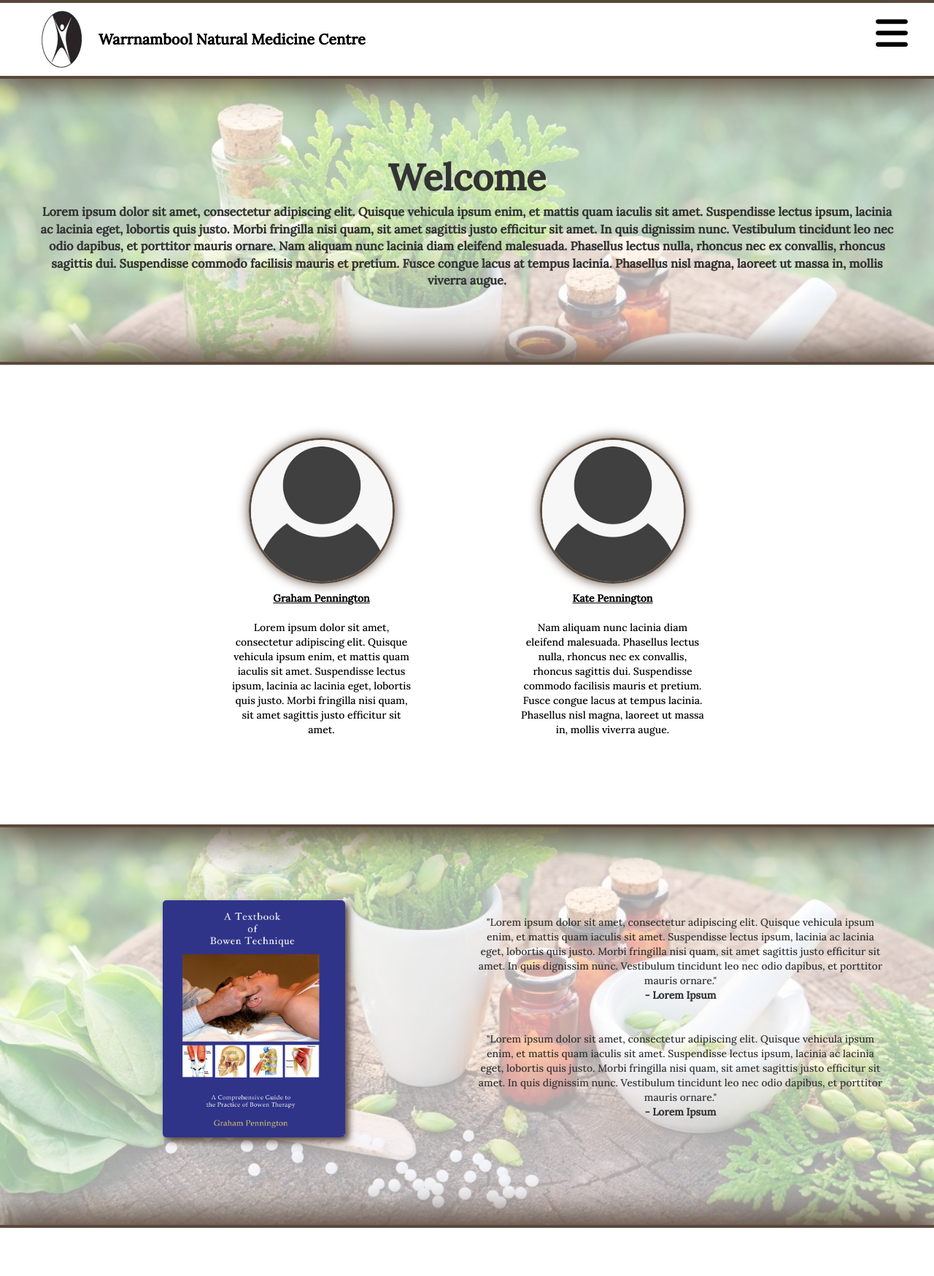
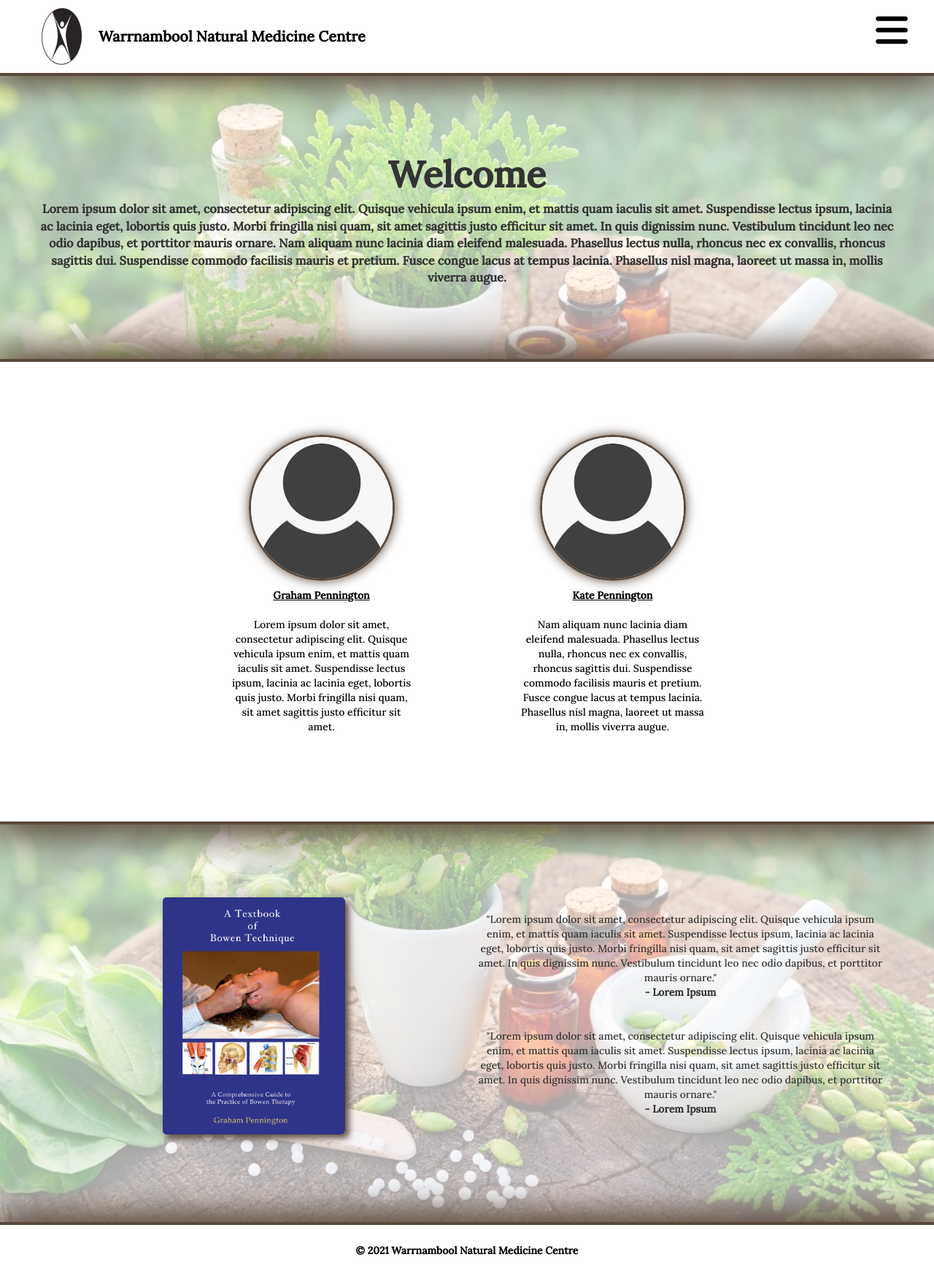
Before and after one commit to DomenicBeall/WarrnamboolNaturalMedicine, a plain HTML site: page index.html in a window 1280 px wide. Shown: the whole page at 73% size. Drawn offline with Linux system fonts and the light colour scheme; files that its build step writes are made by us from their sources.

Commit message:
Added footer

```diff
--- a/css/dropdown.css
+++ b/css/dropdown.css
@@ -30,20 +30,18 @@
     box-shadow: 0px 8px 16px 0px rgba(0,0,0,0.2);
     z-index: 2;
     right: 0;
-    top: 11rem;
+    top: 10rem;
     border: 2px rgb(90, 73, 60) solid;
     border-right: none;
     text-align: center;
   }
 
   @media only screen and (max-width: 768px) {
-
     .dropdown-content {
-      top: 22rem;
+      top: 20rem;
       width: 100%;
       border: 2px rgb(90, 73, 60) solid;
     }
-
   }
 
   /* Links inside the dropdown */
@@ -51,7 +49,7 @@
     color: black;
     text-decoration: none;
     display: block;
-    padding: 10px;
+    padding: 30px 10px;
   }
 
   /* Change color of dropdown links on hover */
--- a/css/style.css
+++ b/css/style.css
@@ -57,11 +57,6 @@ body {
     margin-bottom: 20px;
 }
 
-.container-fluid {
-    border-top: 4px var(--secondarycolour) solid;
-    border-bottom: 4px var(--secondarycolour) solid;
-}
-
 .header {
     height: 10rem;
     line-height: 10rem;
@@ -75,11 +70,11 @@ body {
 }
 
 .border-bottom {
-    border-bottom: 8px var(--secondarycolour) solid;
+    border-bottom: 4px var(--secondarycolour) solid;
 }
 
 .border-top {
-    border-top: 8px var(--secondarycolour) solid;
+    border-top: 4px var(--secondarycolour) solid;
 }
 
 .bg-fill {
@@ -96,9 +91,7 @@ body {
 }
 
 
-
-
-footer {
-    height: 7rem;
-    border-top: 4px var(--secondarycolour) solid;
+.footer-padding {
+    padding-top: 2.5rem;
+    padding-bottom: 2.5rem;
 }
--- a/index.html
+++ b/index.html
@@ -31,7 +31,7 @@
         <a href="#">Contact Us</a>
       </div>
 
-        <div class="container-fluid sticky">
+        <div class="container-fluid sticky border-bottom">
             <header class="row bg-fill-shadow">
                 <div class="col-sm-10 col-xs-12 bg-fill header" style="font-size: 2rem;">
                     <img class="logo" src="./Filler Photos/Warrnambool Natural Medice Centre Logo.jpg">
@@ -55,7 +55,7 @@
             </div>
         </div>
 
-        <div class="container-fluid bg-fill bg-fill-shadow cont-padding-x cont-padding-y">
+        <div class="container-fluid bg-fill bg-fill-shadow cont-padding-x cont-padding-y border-top border-bottom">
             <div class="row">
                 <div class="col-xs-12 col-sm-6 text-center">
                     <div class="row cont-padding-x">
@@ -101,9 +101,13 @@
             </div>
         </div>
 
-        <footer class="bg-fill bg-fill-shadow text-center">
-
-        </footer>
+        <div class="container-fluid footer-padding bg-fill bg-fill-shadow border-top">
+            <div class="row justify-content-center">
+                <div class="col-12 text-center">
+                    <b>© 2021 Warrnambool Natural Medicine Centre</b>
+                </div>
+            </div>
+        </div>
 
 </body>
 
```
